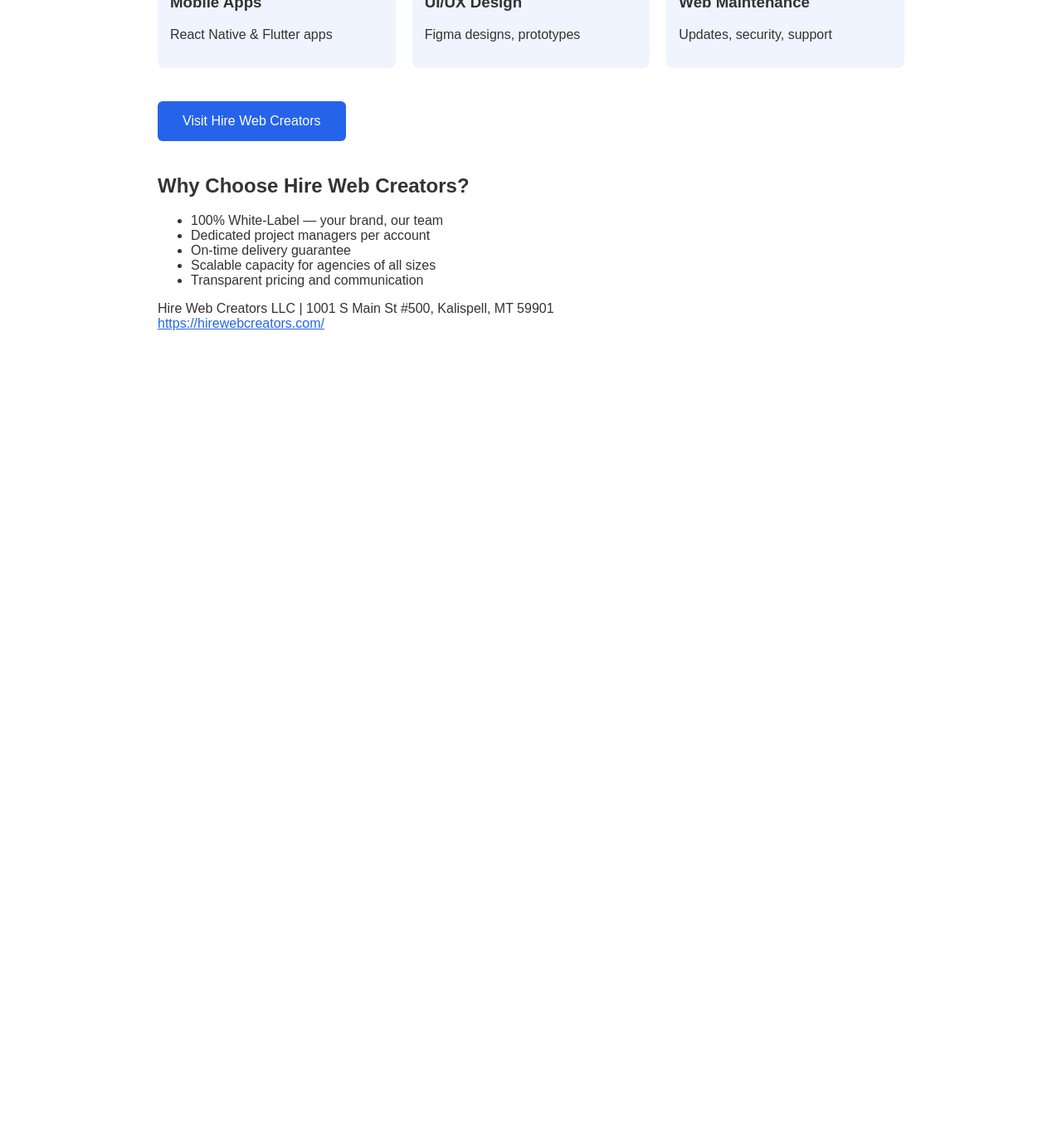
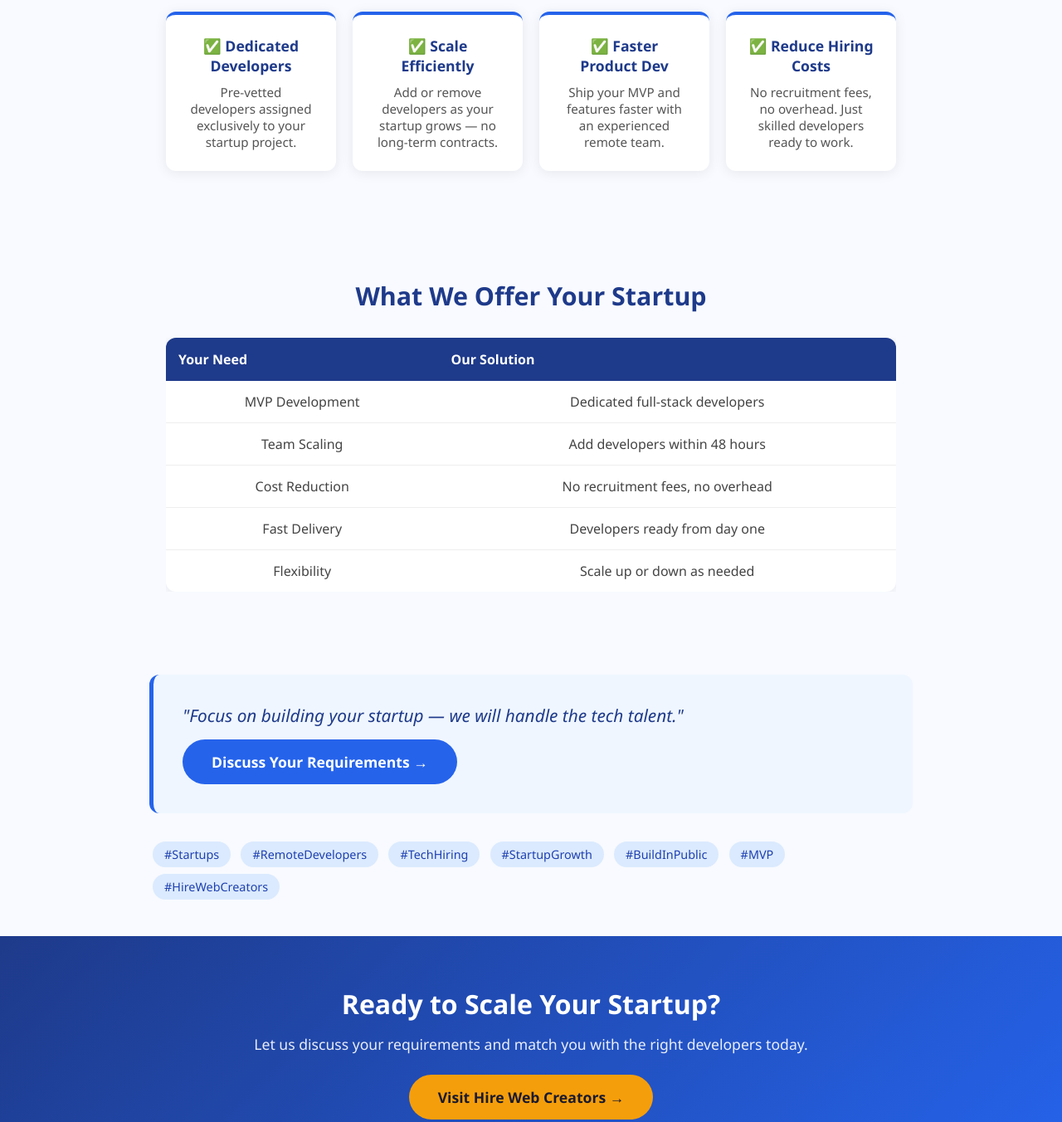
Before and after one commit to hirewebcreators-arch/Hire-Web-Creators-LLC, a plain HTML site: page index.html in a window 1280 px wide. Shown: the part 447-1799 px from the top of the page at 83% size. Before the commit the page ends 922 px from the top, so only its background shows below. Drawn offline with Linux system fonts and the light colour scheme.

Commit message:
Update GitHub Pages - Startup Tech Team lead gen post

```diff
--- a/index.html
+++ b/index.html
@@ -3,32 +3,108 @@
 <head>
 <meta charset="UTF-8">
 <meta name="viewport" content="width=device-width, initial-scale=1.0">
-<title>Hire Web Creators - White Label Web Development Agency</title>
-<meta name="description" content="Hire Web Creators is a premium white-label web development agency. WordPress, React, E-Commerce, Mobile Apps for agencies.">
-<style>body{font-family:Arial,sans-serif;max-width:900px;margin:40px auto;padding:20px;color:#333}h1{color:#2563eb}a{color:#2563eb}.services{display:grid;grid-template-columns:repeat(3,1fr);gap:20px;margin:20px 0}.service{background:#f0f4ff;padding:15px;border-radius:8px}.cta{background:#2563eb;color:white;padding:15px 30px;text-decoration:none;border-radius:6px;display:inline-block;margin:20px 0}</style>
+<title>Scale Your Startup Tech Team | Hire Web Creators</title>
+<meta name="description" content="Looking to scale your startup tech team? Hire Web Creators provides skilled, pre-vetted developers for startups. Build your MVP faster. Visit hirewebcreators.com">
+<meta name="keywords" content="Hire Web Creators, startup developers, remote developers, hire developers, tech team, MVP development, startup tech hiring">
+<style>
+*{box-sizing:border-box;margin:0;padding:0}
+body{font-family:"Segoe UI",Arial,sans-serif;color:#1a1a2e;background:#f8faff}
+header{background:linear-gradient(135deg,#1e3a8a,#2563eb);color:white;padding:60px 20px;text-align:center}
+header h1{font-size:2.4em;margin-bottom:15px}
+header p{font-size:1.2em;opacity:.9;max-width:650px;margin:0 auto 25px}
+.cta-btn{background:#f59e0b;color:#1a1a2e;padding:15px 35px;border-radius:50px;text-decoration:none;font-weight:bold;font-size:1.1em;display:inline-block}
+.cta-btn:hover{background:#fbbf24}
+.container{max-width:960px;margin:0 auto;padding:20px}
+.section{padding:50px 20px;text-align:center}
+.section h2{font-size:1.9em;color:#1e3a8a;margin-bottom:30px}
+.benefits{display:grid;grid-template-columns:repeat(auto-fit,minmax(200px,1fr));gap:20px;margin:30px 0}
+.benefit{background:white;border-radius:12px;padding:25px;box-shadow:0 2px 15px rgba(0,0,0,.08);border-top:4px solid #2563eb}
+.benefit h3{color:#1e3a8a;margin-bottom:10px;font-size:1.1em}
+.benefit p{color:#555;font-size:.95em}
+.table-wrap{overflow-x:auto;margin:20px 0}
+table{width:100%;border-collapse:collapse;background:white;border-radius:12px;overflow:hidden;box-shadow:0 2px 15px rgba(0,0,0,.08)}
+th{background:#1e3a8a;color:white;padding:15px;text-align:left}
+td{padding:14px 15px;border-bottom:1px solid #eee;color:#444}
+tr:last-child td{border:none}
+.highlight{background:#eff6ff;padding:35px;border-radius:12px;margin:30px 0;border-left:5px solid #2563eb}
+.highlight blockquote{font-size:1.3em;color:#1e3a8a;font-style:italic;margin-bottom:15px}
+.tags{margin:20px 0}
+.tag{display:inline-block;background:#dbeafe;color:#1e40af;padding:6px 14px;border-radius:20px;margin:4px;font-size:.9em}
+.contact{background:linear-gradient(135deg,#1e3a8a,#2563eb);color:white;padding:60px 20px;text-align:center}
+.contact h2{font-size:2em;margin-bottom:15px}
+.contact p{font-size:1.1em;margin-bottom:25px;opacity:.9}
+footer{text-align:center;padding:25px;background:#1a1a2e;color:#aaa;font-size:.9em}
+footer a{color:#60a5fa}
+</style>
 </head>
 <body>
-<h1>Hire Web Creators</h1>
-<p><strong><a href="https://hirewebcreators.com/">Hire Web Creators</a></strong> is a premium white-label web development agency helping digital agencies scale their development capabilities.</p>
-<h2>Our Services</h2>
-<div class="services">
-<div class="service"><h3>WordPress</h3><p>Custom themes, plugins, WooCommerce stores</p></div>
-<div class="service"><h3>React Development</h3><p>Next.js, SPAs, web applications</p></div>
-<div class="service"><h3>E-Commerce</h3><p>Shopify & WooCommerce stores</p></div>
-<div class="service"><h3>Mobile Apps</h3><p>React Native & Flutter apps</p></div>
-<div class="service"><h3>UI/UX Design</h3><p>Figma designs, prototypes</p></div>
-<div class="service"><h3>Web Maintenance</h3><p>Updates, security, support</p></div>
+<header>
+  <h1>Looking to Scale Your Startup Tech Team?</h1>
+  <p>Hiring developers as a startup can be challenging, time-consuming, and expensive. That is where we come in.</p>
+  <a href="https://hirewebcreators.com/" class="cta-btn">Talk to Hire Web Creators →</a>
+</header>
+
+<div class="container">
+  <div class="section">
+    <h2>How Hire Web Creators Supports Startups</h2>
+    <div class="benefits">
+      <div class="benefit">
+        <h3>✅ Dedicated Developers</h3>
+        <p>Pre-vetted developers assigned exclusively to your startup project.</p>
+      </div>
+      <div class="benefit">
+        <h3>✅ Scale Efficiently</h3>
+        <p>Add or remove developers as your startup grows — no long-term contracts.</p>
+      </div>
+      <div class="benefit">
+        <h3>✅ Faster Product Dev</h3>
+        <p>Ship your MVP and features faster with an experienced remote team.</p>
+      </div>
+      <div class="benefit">
+        <h3>✅ Reduce Hiring Costs</h3>
+        <p>No recruitment fees, no overhead. Just skilled developers ready to work.</p>
+      </div>
+    </div>
+  </div>
+
+  <div class="section">
+    <h2>What We Offer Your Startup</h2>
+    <div class="table-wrap">
+      <table>
+        <tr><th>Your Need</th><th>Our Solution</th></tr>
+        <tr><td>MVP Development</td><td>Dedicated full-stack developers</td></tr>
+        <tr><td>Team Scaling</td><td>Add developers within 48 hours</td></tr>
+        <tr><td>Cost Reduction</td><td>No recruitment fees, no overhead</td></tr>
+        <tr><td>Fast Delivery</td><td>Developers ready from day one</td></tr>
+        <tr><td>Flexibility</td><td>Scale up or down as needed</td></tr>
+      </table>
+    </div>
+  </div>
+
+  <div class="highlight">
+    <blockquote>"Focus on building your startup — we will handle the tech talent."</blockquote>
+    <a href="https://hirewebcreators.com/" class="cta-btn" style="background:#2563eb;color:white">Discuss Your Requirements →</a>
+  </div>
+
+  <div class="tags">
+    <span class="tag">#Startups</span>
+    <span class="tag">#RemoteDevelopers</span>
+    <span class="tag">#TechHiring</span>
+    <span class="tag">#StartupGrowth</span>
+    <span class="tag">#BuildInPublic</span>
+    <span class="tag">#MVP</span>
+    <span class="tag">#HireWebCreators</span>
+  </div>
 </div>
-<a href="https://hirewebcreators.com/" class="cta">Visit Hire Web Creators</a>
-<h2>Why Choose Hire Web Creators?</h2>
-<ul>
-<li>100% White-Label — your brand, our team</li>
-<li>Dedicated project managers per account</li>
-<li>On-time delivery guarantee</li>
-<li>Scalable capacity for agencies of all sizes</li>
-<li>Transparent pricing and communication</li>
-</ul>
-<p>Hire Web Creators LLC | 1001 S Main St #500, Kalispell, MT 59901<br>
-<a href="https://hirewebcreators.com/">https://hirewebcreators.com/</a></p>
+
+<div class="contact">
+  <h2>Ready to Scale Your Startup?</h2>
+  <p>Let us discuss your requirements and match you with the right developers today.</p>
+  <a href="https://hirewebcreators.com/" class="cta-btn">Visit Hire Web Creators →</a>
+</div>
+
+<footer>
+  <p>Hire Web Creators LLC | 1001 S Main St #500, Kalispell, MT 59901 | <a href="https://hirewebcreators.com/">hirewebcreators.com</a></p>
+</footer>
 </body>
 </html>
```
